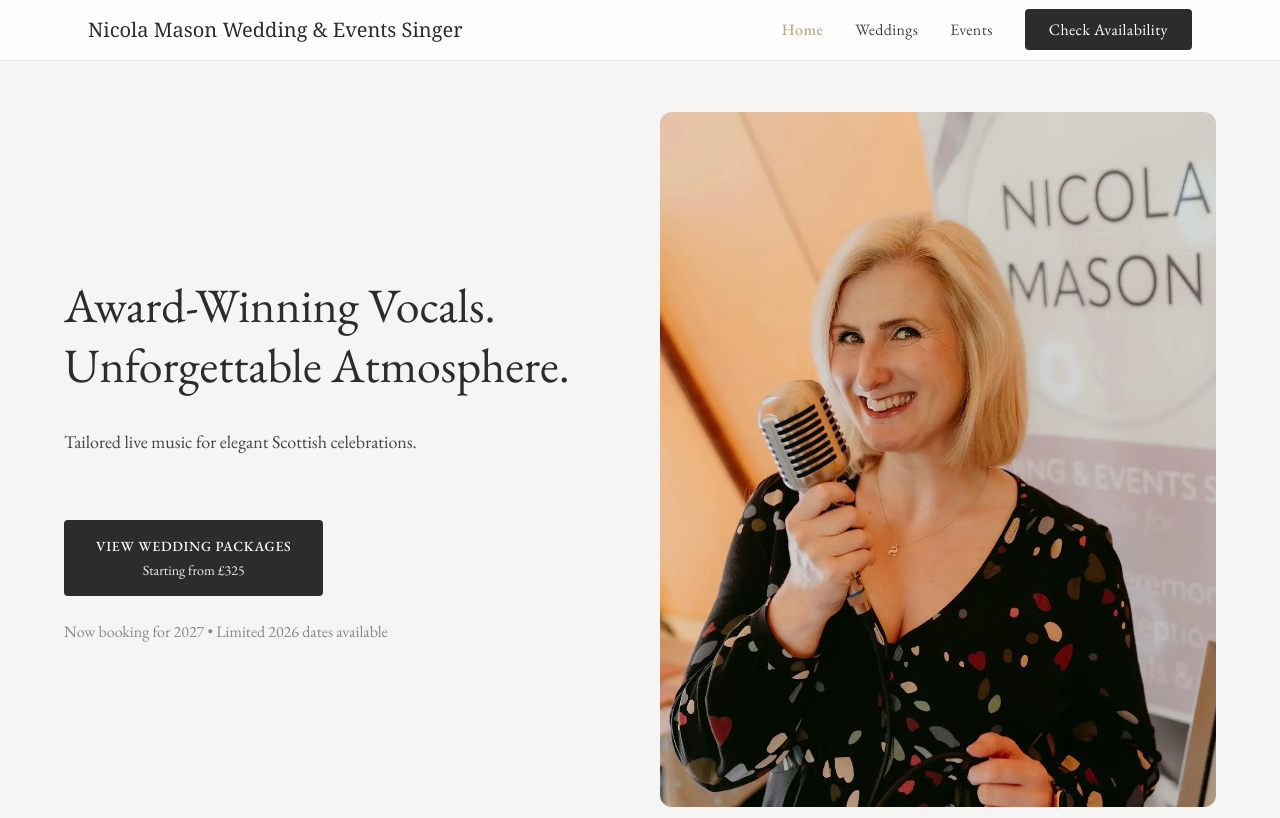
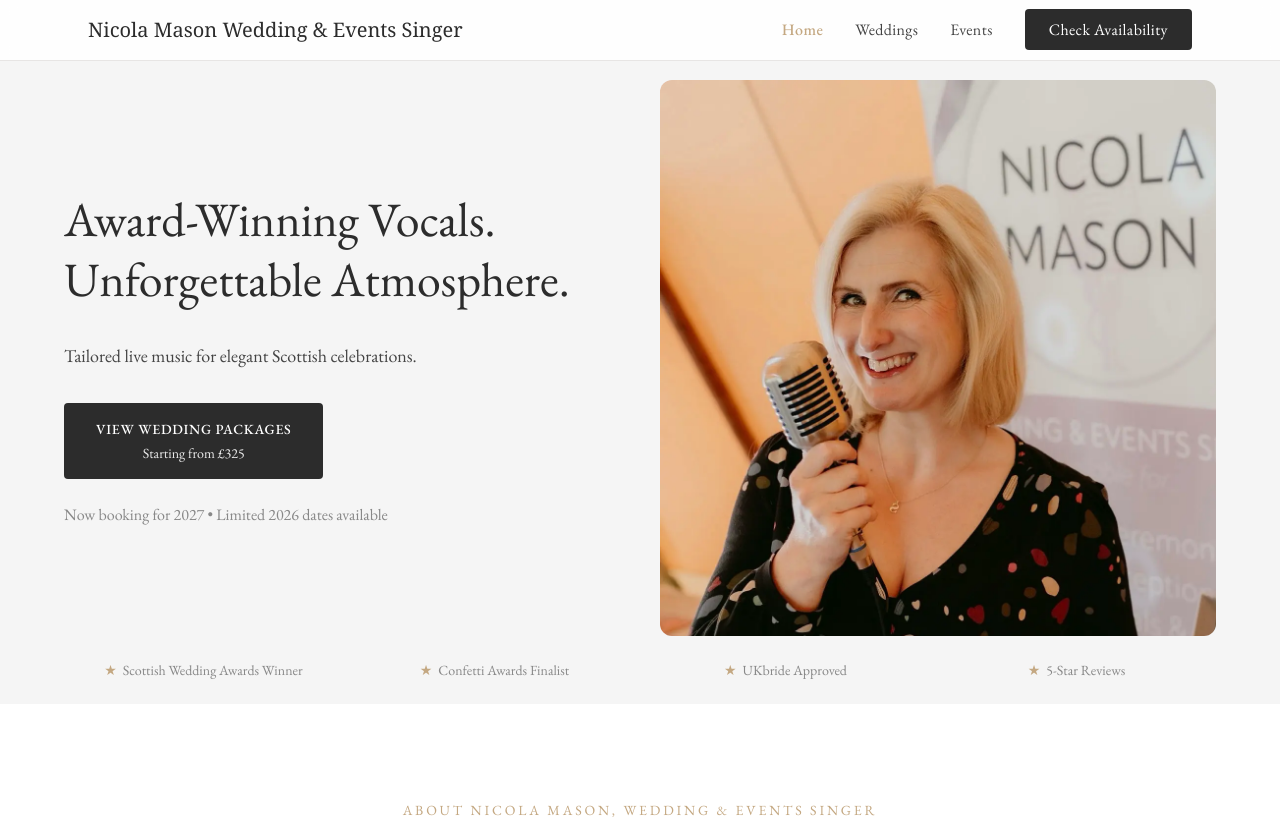
Before and after one commit to jsuth79/wedding-singer, a Next.js app: page / in a window 1280 px wide. Shown: the top 818 px of the page. Built offline with nearby package versions, Linux system fonts and the light colour scheme.

Commit message:
Update HeroSection.tsx

```diff
--- a/src/components/HeroSection.tsx
+++ b/src/components/HeroSection.tsx
@@ -3,7 +3,7 @@ import Image from "next/image";
 
 export default function HeroSection() {
   return (
-    <section className="pt-24 pb-6 md:pt-28 md:pb-8 px-6 bg-[#F5F5F5]">
+    <section className="pt-24 pb-6 md:pt-20 md:pb-6 px-6 bg-[#F5F5F5]">
       <div className="max-w-6xl mx-auto">
         <div className="grid grid-cols-1 md:grid-cols-2 gap-6 md:gap-10 items-center">
           {/* Left content - heading and CTA */}
@@ -11,7 +11,7 @@ export default function HeroSection() {
             <h1 className="text-4xl md:text-4xl lg:text-5xl font-serif text-[#2C2C2C] mb-4 md:mb-8 leading-tight">
               Award-Winning Vocals. Unforgettable Atmosphere.
             </h1>
-            <p className="text-lg md:text-lg text-[#444444] leading-relaxed mb-4 md:mb-16">
+            <p className="text-lg md:text-lg text-[#444444] leading-relaxed mb-4 md:mb-8">
               Tailored live music for elegant Scottish celebrations.
             </p>
 
@@ -43,7 +43,7 @@ export default function HeroSection() {
           </div>
 
           {/* Right content - image (tablet/desktop only) */}
-          <div className="hidden md:block relative aspect-[4/5] rounded-xl overflow-hidden">
+          <div className="hidden md:block relative aspect-[4/4] rounded-xl overflow-hidden">
             <Image
               src="/images/nicola-mason-wedding-events-singer-p.webp"
               alt="Award-winning wedding singer Nicola Mason performing live music at a Scottish wedding ceremony"
```
